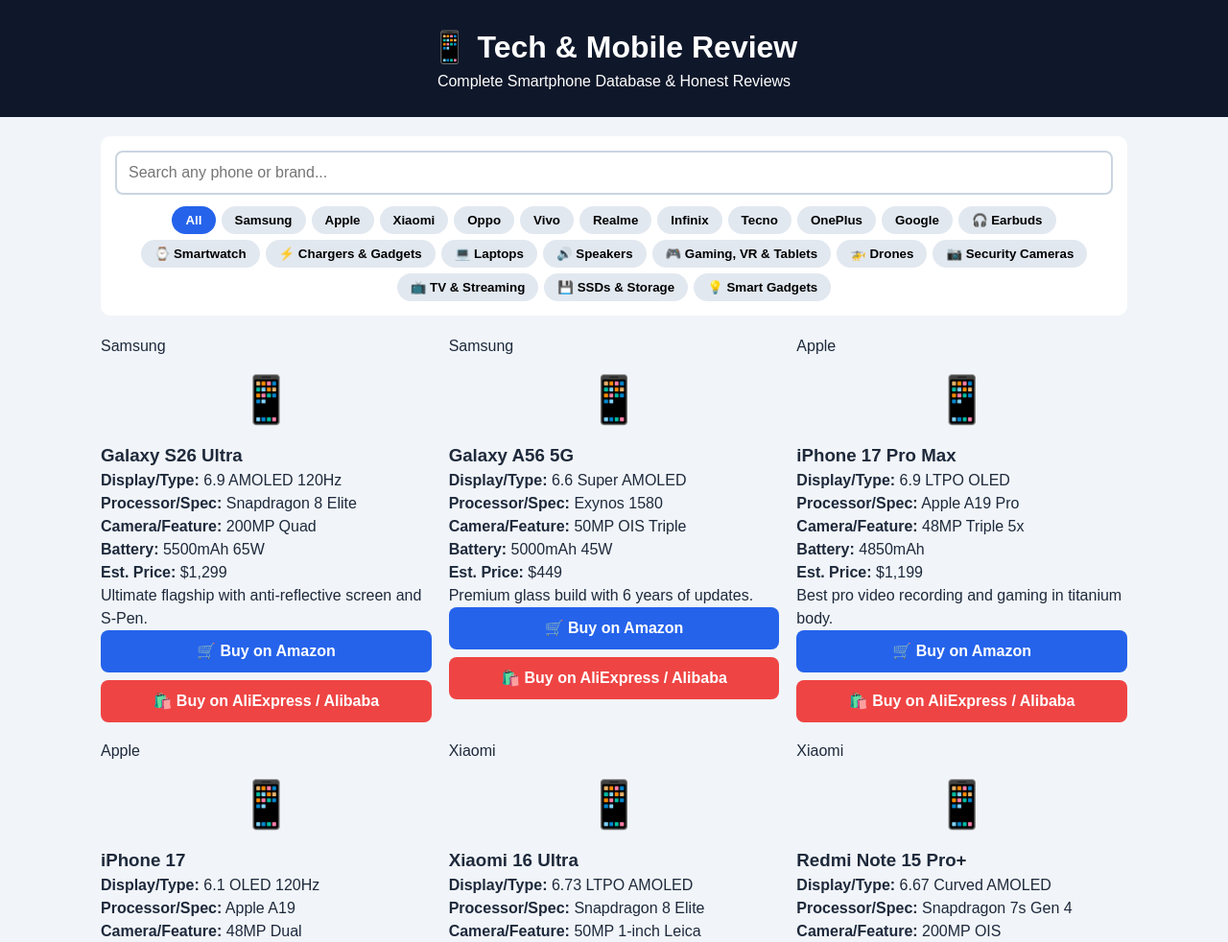
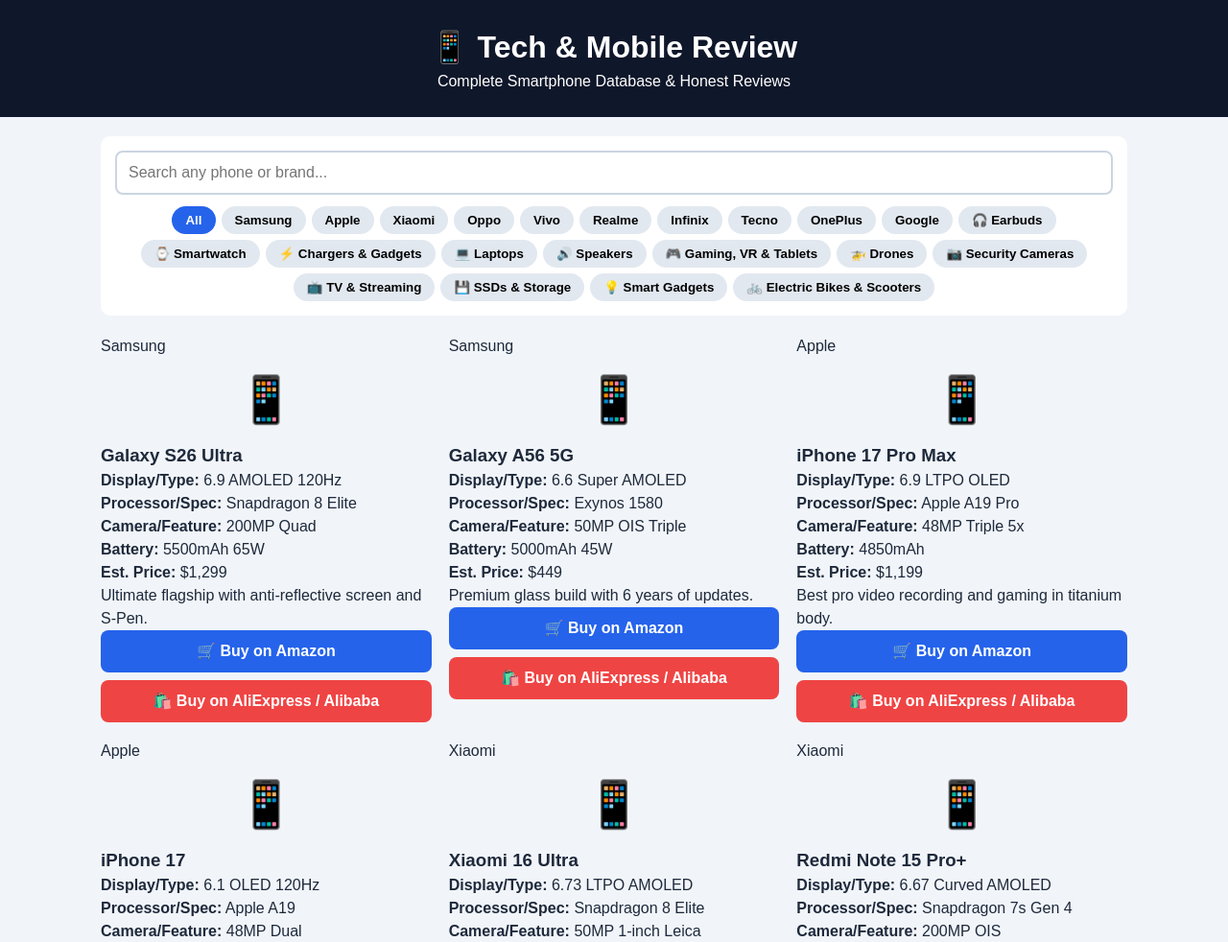
Before and after one commit to code-smarttoolshub/techaphire, a plain HTML site: page index.html in a window 1280 px wide. Shown: the top 982 px of the page at 96% size. Drawn offline with Linux system fonts and the light colour scheme.

Commit message:
Update index.html

```diff
--- a/index.html
+++ b/index.html
@@ -40,6 +40,7 @@
 <button class="filter-btn" onclick="filterByBrand('TV', this)">📺 TV & Streaming</button>
 <button class="filter-btn" onclick="filterByBrand('Storage', this)">💾 SSDs & Storage</button>
 <button class="filter-btn" onclick="filterByBrand('SmartHome', this)">💡 Smart Gadgets</button>
+<button class="filter-btn" onclick="filterByBrand('EBike', this)">🚲 Electric Bikes &amp; Scooters</button>
 
 
 
@@ -362,6 +363,26 @@ const phonesData=[
 {brand:"Gaming",name:"Anbernic RG35XX H Retro Handheld Pocket Game Console",display:"3.5-inch IPS Screen + Dual Analog Joysticks",processor:"64GB Preloaded Classic Games + HDMI TV Output"},
 {brand:"Gaming",name:"ASUS ROG Swift 27-inch 1440p 360Hz OLED Gaming Monitor",display:"26.5-inch QHD 0.03ms Esports OLED Panel",processor:"Custom Heatsink + G-SYNC Compatible + DisplayPort"},
 {brand:"Gaming",name:"Razer Wolverine V3 Pro Wireless Xbox & PC Esports Controller",display:"4 Mouse-Click Back Paddles + Hall Effect Sticks",processor:"Mecha-Tactile Action Buttons + Carrying Case"},
+{brand:"EBike",name:"ENGWE EP-2 Pro 750W Folding Fat-Tire Electric Bike",display:"20x4.0 All-Terrain Fat Tires + Smart LCD Display",processor:"750W Brushless Motor + 48V 13Ah Removable Battery"},
+{brand:"EBike",name:"Segway Ninebot Max G2 Electric Kick Scooter",display:"10-Inch Self-Healing Tubeless Tires + Dual Suspension",processor:"1000W Max Motor + 43-Mile Long Range + Apple FindMy"},
+{brand:"EBike",name:"Lectric XP 3.0 Foldable Step-Thru Commuter E-Bike",display:"Hydraulic Disc Brakes + Front Suspension Fork",processor:"1000W Peak Motor + 7-Speed Shimano Drivetrain"},
+{brand:"EBike",name:"Xiaomi Electric Scooter 4 Ultra Dual-Suspension",display:"10-Inch DuraGel Tires + IP55 Water Resistance",processor:"940W Max Power + 70km Range + 4 Riding Modes"},
+{brand:"EBike",name:"Heybike Mars 2.0 1000W Folding Off-Road Electric Bike",display:"20x4 Fat Tires + Rear Cargo Rack + Color Display",processor:"1000W Peak Motor + 48V 12.5Ah Fast-Charge Battery"},
+{brand:"EBike",name:"NIU KQi3 Max High-Performance Commuter E-Scooter",display:"9.5-Inch Wide Pneumatic Tires + Triple Braking System",processor:"450W Rated / 900W Peak Motor + 40-Mile Range"},
+{brand:"EBike",name:"Aventon Soltera.2 Lightweight Urban Commuter E-Bike",display:"Torque Sensor + Integrated Turn Signals + Backlit LCD",processor:"350W Rear Hub Motor + 46-Mile Range (Only 46 lbs)"},
+{brand:"EBike",name:"Hiboy S2 Pro 500W Foldable City Electric Scooter",display:"10-Inch Solid Honeycomb Tires + Dual Rear Shock Absorbers",processor:"500W Quiet Brushless Motor + App Lock & Cruise Control"},
+{brand:"EBike",name:"Ridstar Q20 1500W Retro Moped-Style Fat-Tire E-Bike",display:"Hydraulic Dual Suspension + LED Moto Headlight",processor:"1500W Peak Motor + 48V 20Ah Long-Range Battery"},
+{brand:"EBike",name:"GOTRAX GXL V2 Lightweight Daily Commuter E-Scooter",display:"8.5-Inch Air-Filled Shock Absorbing Tires + LED Display",processor:"250W Motor + 1-Step Folding Aluminum Frame"},
+{brand:"EBike",name:"Rad Power Bikes RadExpand 5 Plus Folding E-Bike",display:"4-Inch Wide Fat Tires + Hydraulic Disc Brakes",processor:"750W Geared Hub Motor + Torque Sensor + 62-Mile Range"},
+{brand:"EBike",name:"Kukirin G2 Master Dual-Motor Off-Road Electric Scooter",display:"10-Inch Off-Road Pneumatic Tires + Hydraulic Brakes",processor:"Dual 1000W Motors + 52V 20.8Ah High-Capacity Battery"},
+{brand:"EBike",name:"Jetson Bolt Pro Folding Compact Electric Mini Bike",display:"14-Inch Wheels + Carry Handle + Cruise Control",processor:"350W Hub Motor + Rechargeable Lithium-Ion Battery"},
+{brand:"EBike",name:"Apollo City 2024 Dual-Motor Triple-Suspension E-Scooter",display:"10-Inch Self-Healing Tires + Regenerative Braking",processor:"Dual 500W Motors + IP66 Waterproof + Turn Signals"},
+{brand:"EBike",name:"Velotric Discover 2 Step-Thru Comfort Cruiser E-Bike",display:"3.5-Inch Full-Color Bluetooth Display + Hydraulic Brakes",processor:"750W Motor + Torque/Cadence Sensor Swap + 75-Mile Range"},
+{brand:"EBike",name:"EVERCROSS H5 800W Electric Scooter with Detachable Seat",display:"10-Inch Solid Off-Road Tires + Dual Shock Absorption",processor:"800W Brushless Motor + 48V 10Ah Battery + 3 Speed Modes"},
+{brand:"EBike",name:"Fiido D11 Ultralight Commuter Folding Electric Bike",display:"20-Inch Wheels + Seatpost Removable Battery Design",processor:"250W Geared Motor + 100km Range + Shimano 7-Speed"},
+{brand:"EBike",name:"Inokim OXO Super Heavy-Duty All-Terrain Electric Scooter",display:"Adjustable Patented Suspension + Front & Rear Hydraulic Brakes",processor:"Dual 1000W Motors + 60V 25.6Ah LG Battery"},
+{brand:"EBike",name:"Ride1Up Roadster V2 Gravel Edition Belt-Drive E-Bike",display:"Gates Carbon Belt Drive (Zero Chain Maintenance)",processor:"350W Stealth Hub Motor + Concealed Frame Battery"},
+{brand:"EBike",name:"TurboAnt X7 Max Folding E-Scooter with Removable Battery",display:"10-Inch Pneumatic Tires + Triple Braking System",processor:"350W Motor + Swappable Stem Battery + 32-Mile Range"},
 
 
 
```
